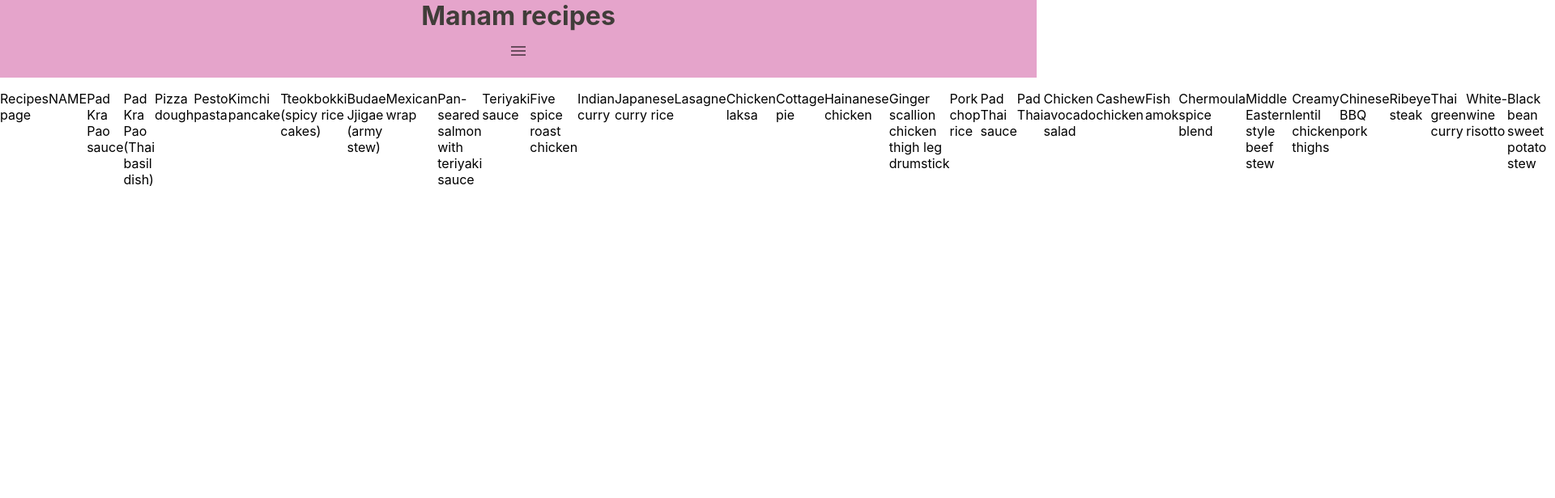
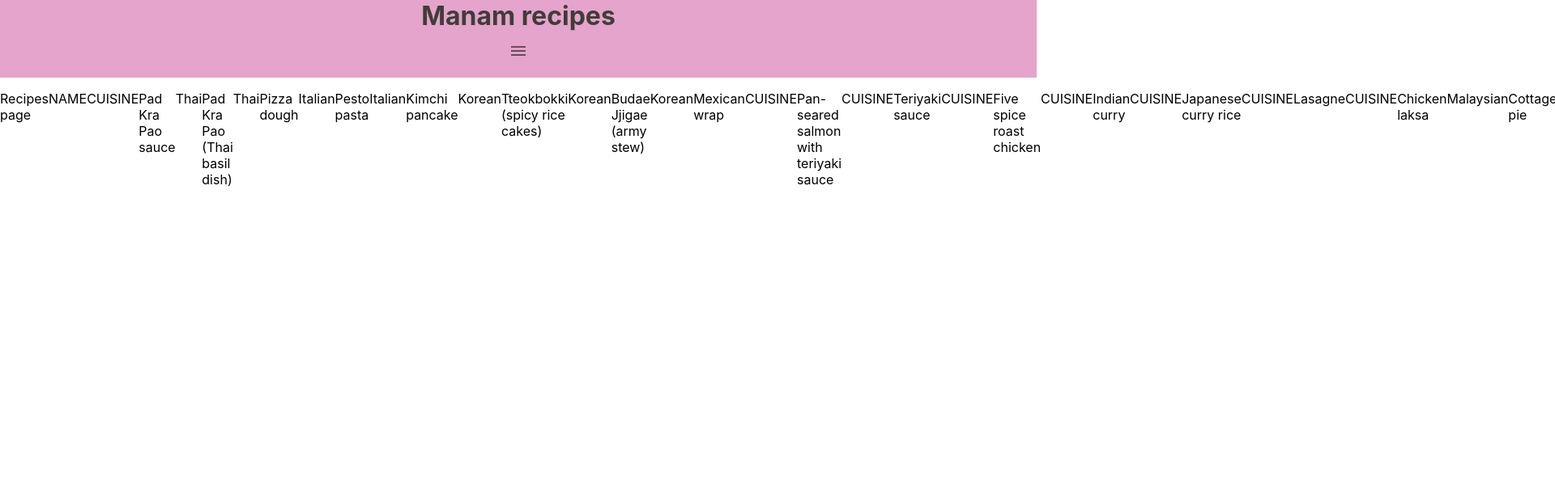
Before and after one commit to kin-au/manam-recipes, a React (Create React App) app: page /recipes in a window 1280 px wide. Shown: the top 616 px of the page at 81% size, 1920 px wide, since content can reach past the window. Built offline with nearby package versions, Linux system fonts and the light colour scheme.

Commit message:
add and render recipe component, update types

```diff
--- a/src/App.tsx
+++ b/src/App.tsx
@@ -1,6 +1,6 @@
 import React from "react";
 import * as SC from "./App.style";
-import { RecipeData } from "./types";
+import { AllRecipeData } from "./types";
 import Recipes from "./pages/Recipes/Recipes";
 import Footer from "./components/Footer/Footer";
 import Header from "./components/Header/Header";
@@ -11,7 +11,7 @@ import Contact from "./pages/Contact/Contact";
 import getRecipes from "./utils/getRecipes";
 
 const App = () => {
-  const [recipes, setRecipes] = React.useState<RecipeData>([]);
+  const [recipes, setRecipes] = React.useState<AllRecipeData>([]);
 
   React.useEffect(() => {
     getRecipes().then((recipes) => setRecipes(recipes));
--- /dev/null
+++ b/src/components/Recipe/Recipe.tsx
@@ -0,0 +1,16 @@
+import React from "react";
+// import { RecipeData } from "../../types";
+import { RecipeProps } from "./types";
+// import * as SC from "./Recipe.style.js";
+
+const Recipe = (props: RecipeProps) => {
+  const { recipe } = props;
+  return (
+    <>
+      <div>{recipe.name}</div>
+      <div>{recipe.cuisine}</div>
+    </>
+  );
+};
+
+export default Recipe;
--- /dev/null
+++ b/src/components/Recipe/types.ts
@@ -0,0 +1,5 @@
+import { RecipeData } from "../../types";
+
+export interface RecipeProps {
+  recipe: RecipeData;
+}
--- a/src/pages/Recipes/Recipes.tsx
+++ b/src/pages/Recipes/Recipes.tsx
@@ -1,7 +1,8 @@
 import React from "react";
-import { Recipe } from "../../types.js";
+import { RecipeData } from "../../types";
+import { RecipesProps } from "./types";
 import * as SC from "./Recipes.style.js";
-import { RecipesProps } from "./types";
+import Recipe from "../../components/Recipe/Recipe";
 
 const Recipes = (props: RecipesProps) => {
   const { recipes } = props;
@@ -12,8 +13,8 @@ const Recipes = (props: RecipesProps) => {
       {!recipes.length ? (
         <h1>"Loading..."</h1>
       ) : (
-        recipes.map((recipe: Recipe) => {
-          return <div>{recipe.name}</div>;
+        recipes.map((recipe: RecipeData) => {
+          return <Recipe recipe={recipe} />;
         })
       )}
     </SC.Container>
--- a/src/pages/Recipes/types.ts
+++ b/src/pages/Recipes/types.ts
@@ -1,5 +1,5 @@
-import { RecipeData } from "../../types";
+import { AllRecipeData } from "../../types";
 
 export interface RecipesProps {
-  recipes: RecipeData;
+  recipes: AllRecipeData;
 }
--- a/src/types.d.ts
+++ b/src/types.d.ts
@@ -10,7 +10,7 @@ declare module "styled-components" {
   }
 }
 
-export interface Recipe {
+export interface RecipeData {
   id: number;
   name: string;
   description: string;
@@ -24,4 +24,4 @@ export interface Recipe {
   enabled: boolean;
 }
 
-export type RecipeData = any | Recipe[];
+export type AllRecipeData = any | Recipe[];
```
